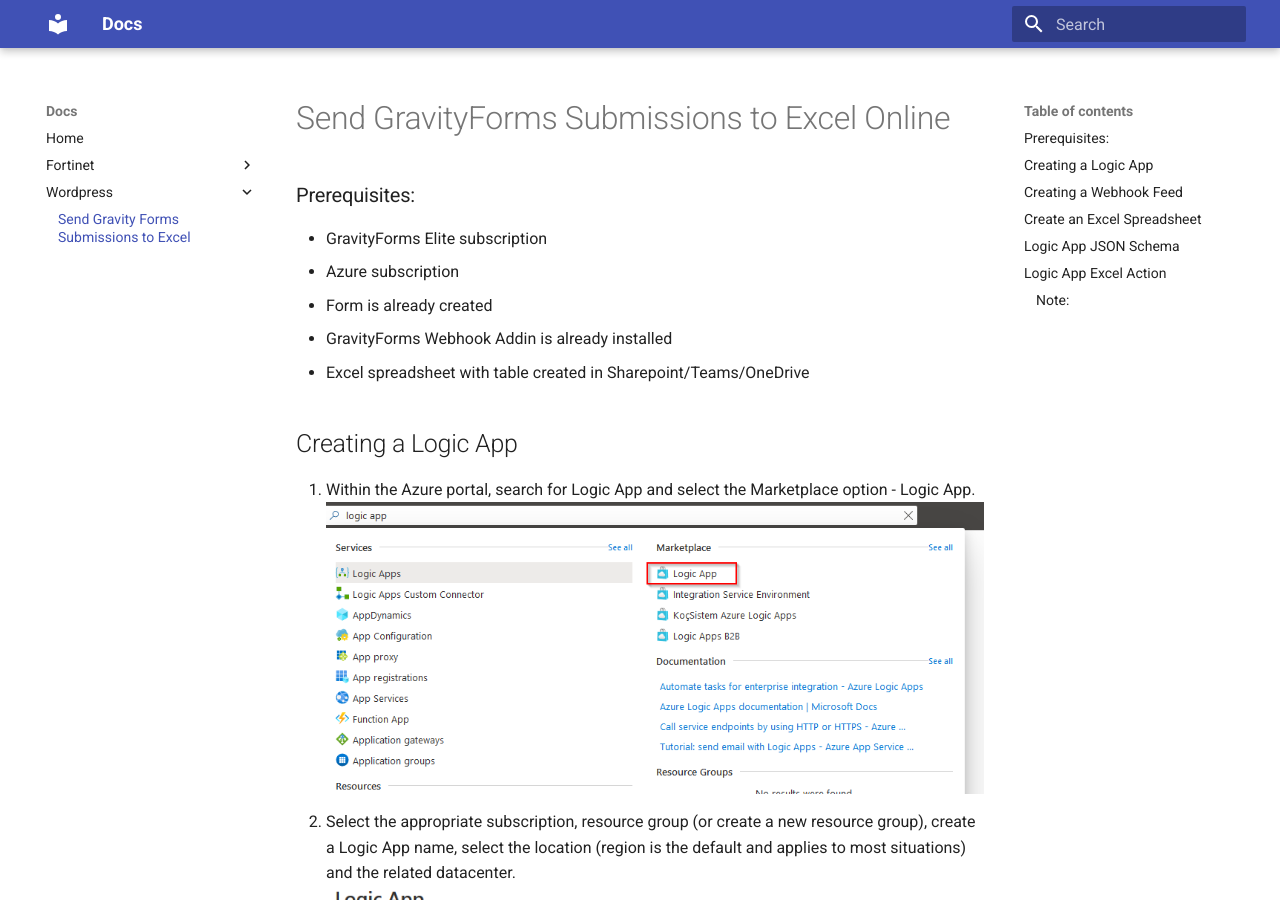
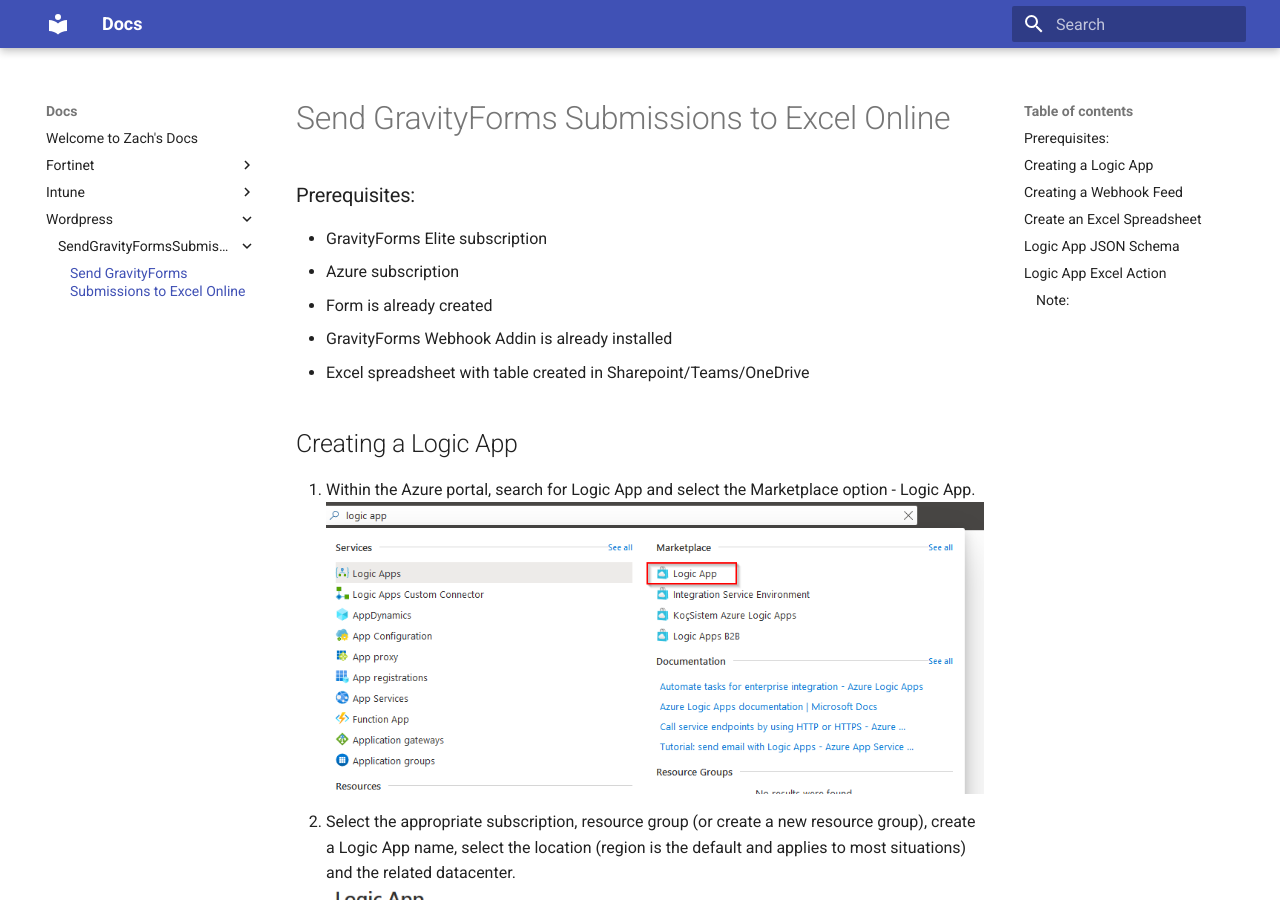
Before and after one commit to KSMC-TS/docs, an MkDocs documentation site: the page built from docs/wordpress/SendGravityFormsSubmissionstoExcel/index.md, in a window 1280 px wide and 900 px high. Built offline with MkDocs 1.6.1 and Material for MkDocs 9.7.7, drawn with Linux system fonts in a browser that asks for light colours; some of the changed lines change nothing that is shown.

```diff
--- a/mkdocs.yml
+++ b/mkdocs.yml
@@ -2,9 +2,3 @@
 theme:
   name: material
 use_directory_urls: true
-nav:
-    - Home: 'index.md'
-    - 'Fortinet':
-        - 'Automated Certificate Renewal': 'fortinet/AutomatedCertificateRenewal/index.md'
-    - 'Wordpress':
-        - 'Send Gravity Forms Submissions to Excel': 'wordpress/SendGravityFormsSubmissionstoExcel/index.md'
```
